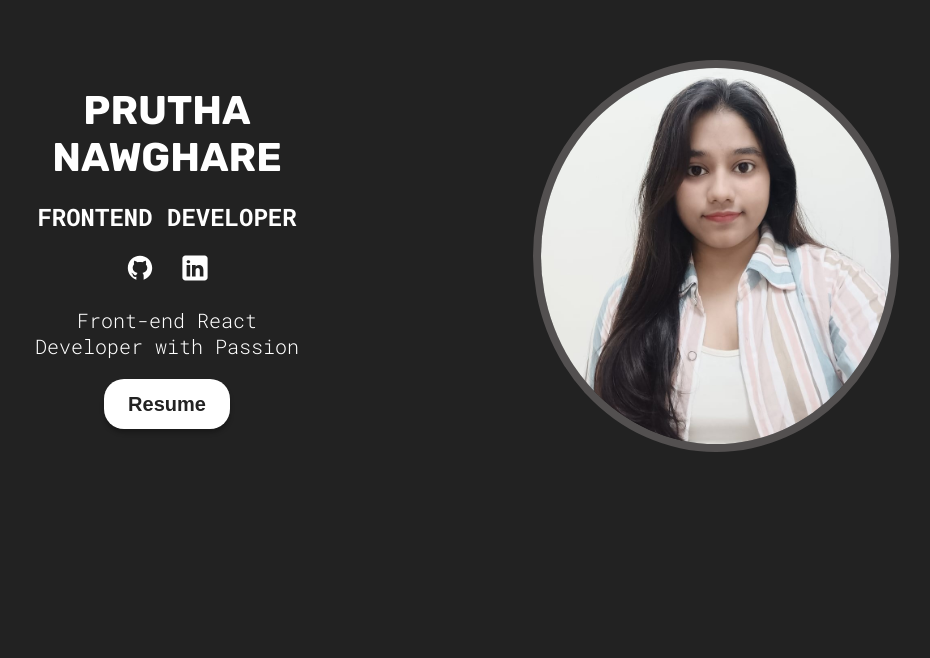
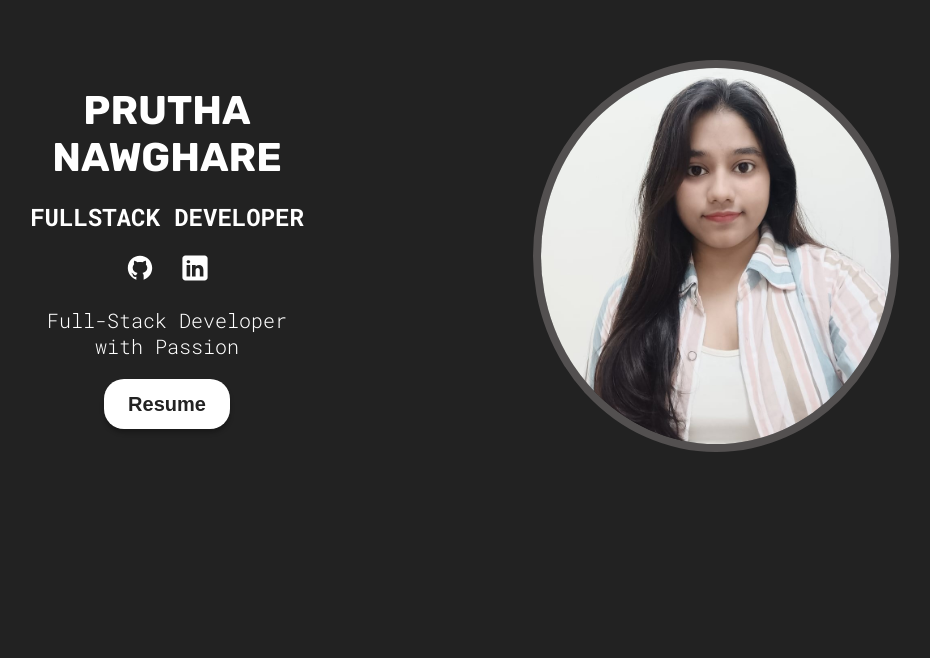
Before and after one commit to pruthavn/portfolio, a React (Vite) app: page / in a window 1280 px wide. Shown: the part 142-800 px from the top of the page, without its empty margins (179-1109 px from the left). Built offline with nearby package versions, Linux system fonts and the light colour scheme.

Commit message:
Modified hero section

```diff
--- a/index.html
+++ b/index.html
@@ -2,7 +2,7 @@
 <html lang="en">
   <head>
     <meta charset="UTF-8" />
-    <link rel="icon" type="image/svg+xml" href="/public/portfolio.png" />
+    <link rel="icon" type="image/svg+xml" href="portfolio.png" />
     <meta name="viewport" content="width=device-width, initial-scale=1.0" />
     <link rel="preconnect" href="https://fonts.googleapis.com">
     <link rel="preconnect" href="https://fonts.gstatic.com" crossorigin>
--- a/src/sections/Hero/Hero.jsx
+++ b/src/sections/Hero/Hero.jsx
@@ -17,7 +17,7 @@ function Hero() {
             <br />
             Nawghare
             </h1>
-            <h2>Frontend Developer</h2>
+            <h2>Fullstack Developer</h2>
             <span>
                 <a href="https://github.com/" target="_blank">
                 <img src={githubIcon} alt="Github Icon"/>
@@ -27,7 +27,7 @@ function Hero() {
                 </a>
             </span>
             <p className={styles.description}>
-              Front-end React Developer with Passion
+              Full-Stack Developer with Passion
             </p >
             <a href={CV} target='_blank'>
                 <button className='hover' >
```
Also changed, not shown: public/portfolio.png.
